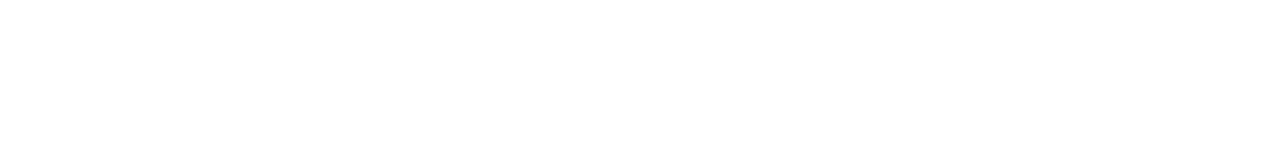
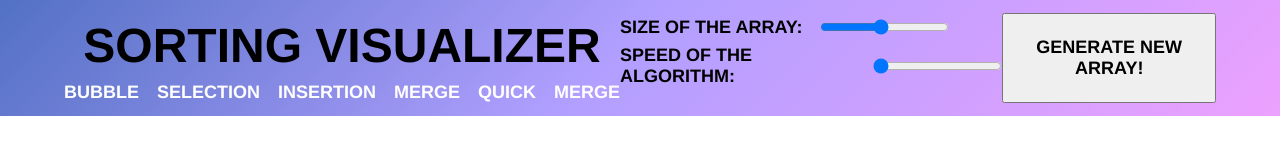
Before and after one commit to arish-mhrjn/SortingVisualizer, a plain HTML site: page index.html in a window 1280 px wide. Drawn offline with Linux system fonts and the light colour scheme.

Commit message:
navbar leftpart and mid part resolver

```diff
--- a/index.html
+++ b/index.html
@@ -3,9 +3,36 @@
 <head>
     <meta charset="UTF-8">
     <meta name="viewport" content="width=device-width, initial-scale=1.0">
-    <title>Document</title>
+    <title>Sorting Visualizer</title>
+    <link rel="stylesheet" href="style.css">
 </head>
 <body>
+    <header>
+        <nav>
+            <div class="header_left">
+                <p class="nav-heading">Sorting Visualizer</p>
+                <div class="algos">
+                    <button>Bubble</button>
+                    <button>Selection</button>
+                    <button>Insertion</button>
+                    <button>Merge</button>
+                    <button>Quick</button>
+                    <button>Merge</button>
+                </div>
+            </div>
+            <div class="array-inputs">
+                <div id="size">
+                    <p class="text">Size of the array:</p>
+                    <input id="a_size" type="range" min="20" max="150" step="1" value="80">
+                </div>
+                <div id="speed">
+                    <p class="text">Speed of the algorithm:</p>
+                    <input id="a_speed" type="range" min="20" max="5" step="1" value="4">
+                </div>
+            </div>
+            <button id="a_generate">Generate New Array!</button>
 
+        </nav>
+    </header>
 </body>
 </html>
--- /dev/null
+++ b/style.css
@@ -0,0 +1,142 @@
+*{
+    margin:0px;
+    padding :0px;
+    font-family: "Helvetica Neue",Helvetica,Arial,sans-serif;
+    font-size: large;
+    font-weight: bold;
+    text-transform: uppercase;
+}
+
+
+nav {
+    background: linear-gradient(-225deg, rgb(82, 113, 196) 0%, rgb(177, 159, 255) 48%, rgb(236, 161, 254) 100%);
+    display: flex;
+    padding: 1% 5%;
+    height:5rem;
+    justify-content: space-between;
+    }
+
+nav .header_left
+{
+    display: flex;
+    flex-direction: column;
+}
+
+nav .header_left .nav-heading
+{
+    font-weight: bolder;
+    font-size: xxx-large;
+    margin: 1% auto 0%;
+}
+
+nav .header_left .algos
+{
+    display: flex;
+    flex-direction: row;
+    justify-content: flex-end;
+    gap: 1rem;
+    margin: auto auto 0%;
+}
+
+nav .header_left .algos button{
+    background-color: transparent;
+    color: white;
+    outline: none;
+    border: none;
+}
+
+
+
+
+
+nav .array-inputs
+{
+    display: flex;
+    flex-direction: column;
+
+}
+ nav .array-inputs #size
+ {
+    display: flex;
+    align-items: center;
+    gap: 1rem;
+    margin: 1% 0%;
+ }
+
+ nav .array-inputs #speed
+ {
+    display: flex;
+    align-items: center;
+    gap: 1rem;
+    margin: 1% 0%;
+ }
+
+
+
+/* nav{
+    background: linear-gradient(-225deg, rgb(82, 113, 196) 0%, rgb(177, 159, 255) 48%, rgb(236, 161, 254) 100%);
+    color:white;
+    display: grid;
+    grid-template-columns: 40% 60%;
+    column-gap: 2%;
+    padding: 0% 5%;
+    height: 10rem;
+}
+
+nav .array-inputs{
+    display: grid;
+    grid-template-columns: 60% 40%;
+    place-content: center;
+    padding: 0% 0% 1%;
+    align-items: center;
+    grid-template-rows: ;
+}
+
+nav .array-inputs #a_size{
+    padding: 5% 0% 1%;
+}
+
+nav .array-inputs #a_speed {
+    padding: 5% 0% 1%;
+}
+
+.text
+{
+    padding: 5% 0% 1%;
+
+}
+nav .array-inputs #a_generate:hover {
+    cursor: pointer;
+  }
+
+
+  nav .header_right{
+    display: flex;
+    flex-direction: column;
+  }
+
+  nav .header_right .nav-heading{
+    display: inline-block;
+    font-size:xxx-large;
+    padding: 3% 0%;
+  }
+
+  nav .header_right .algos
+  {
+    display: flex;
+    flex-wrap: wrap;
+    justify-content: space-between;
+    gap: 1%;
+    padding: 2% 0%;
+
+
+  }
+
+  nav .header_right .algos button{
+    background-color: transparent;
+    border: none;
+    color: royalblue;
+    outline: none;
+    padding: 5% 0%;
+    font-size: large;
+  } */
```
